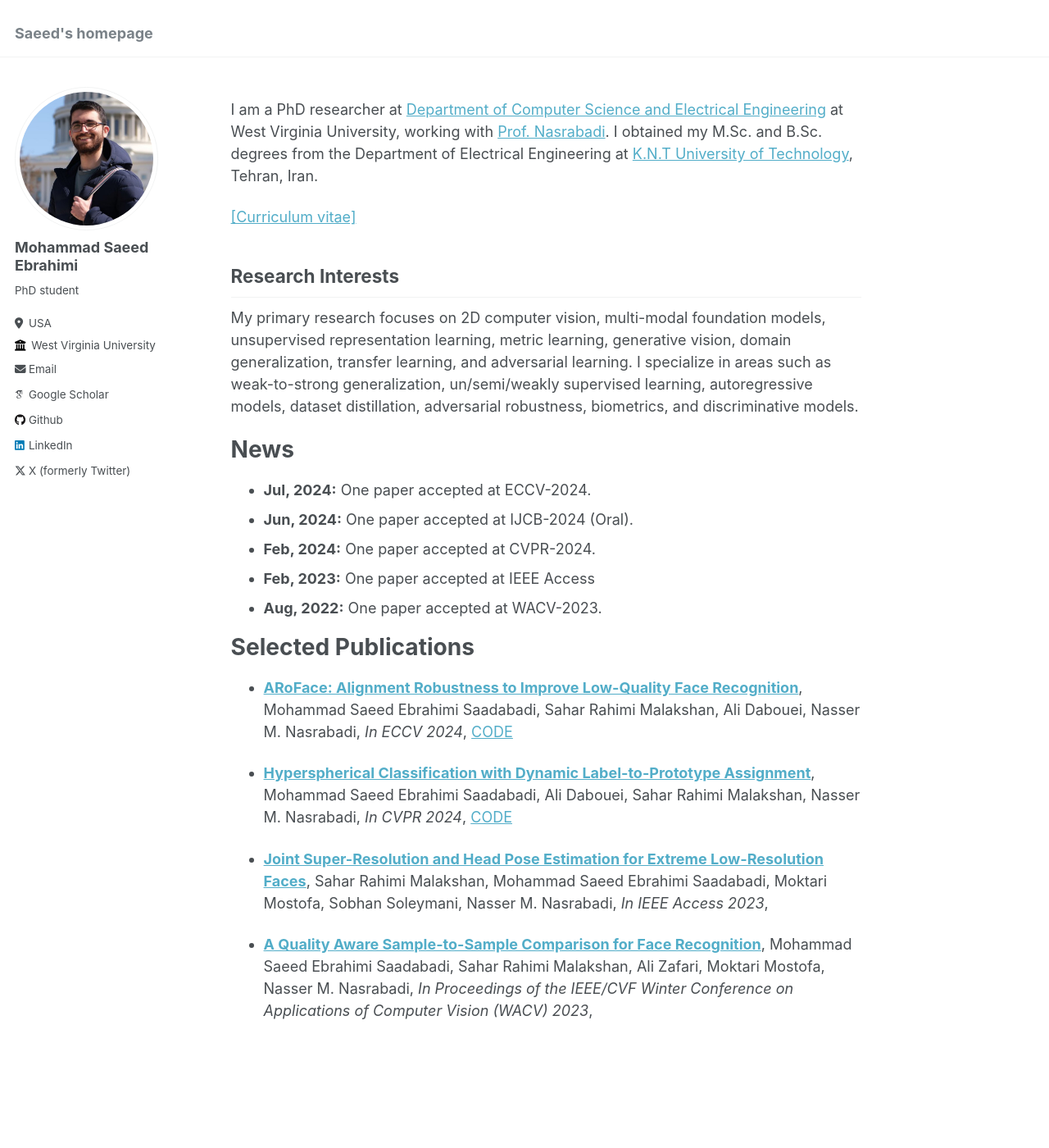
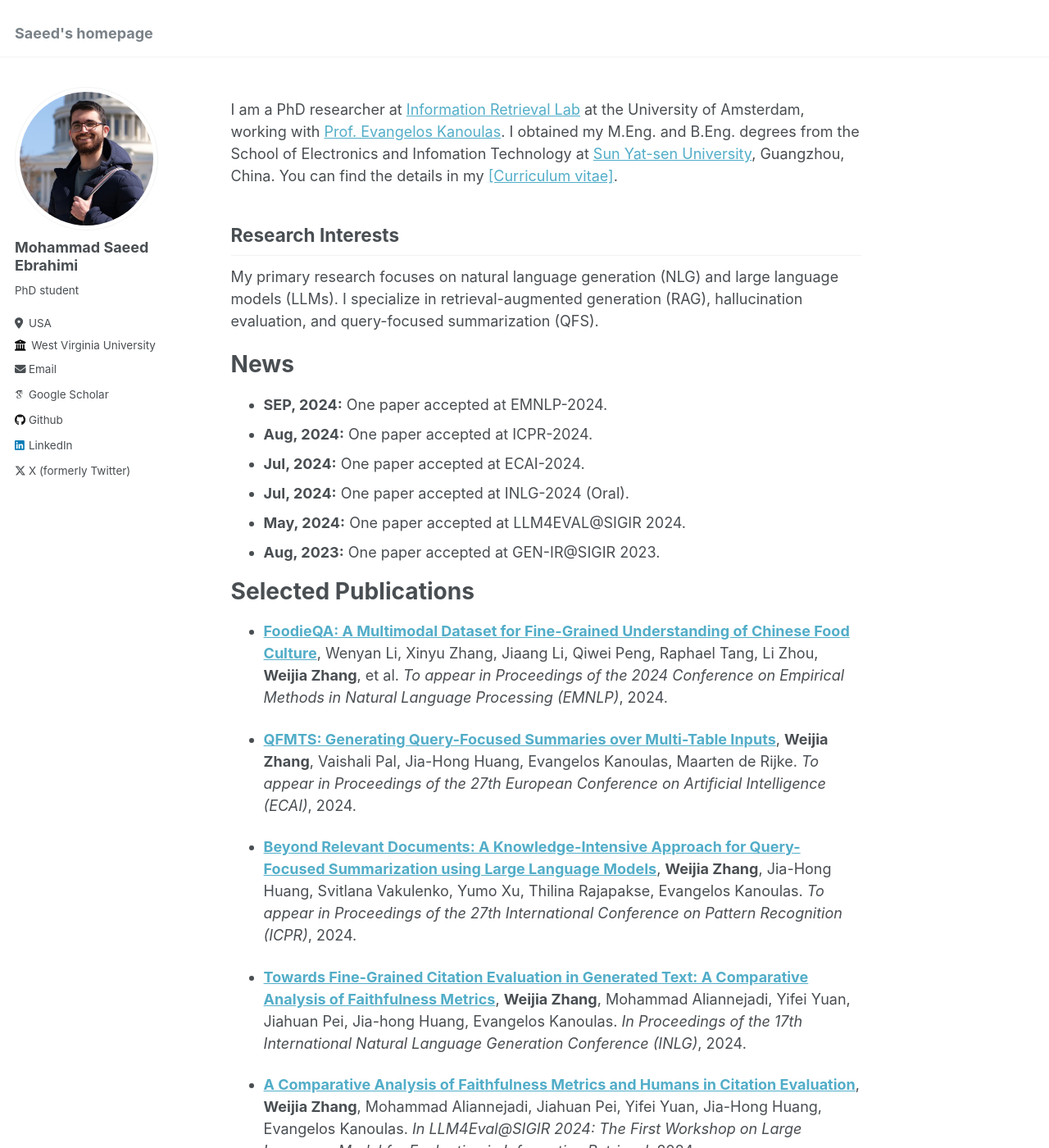
Before and after one commit to wjzhang392/wjzhang392.github.io, a Jekyll site: the page built from _pages/about.md, in a window 1280 px wide and 1400 px high. Shown: the whole window at 82% size. Built offline with Jekyll 4.4.1, drawn with Linux system fonts in a browser that asks for light colours; some web fonts are replaced; some of the changed text lies outside the part shown.

Commit message:
first commit

```diff
--- a/_pages/about.md
+++ b/_pages/about.md
@@ -6,40 +6,49 @@ redirect_from:
   - /about/
   - /about.html
 ---
-I am a PhD researcher at [Department of Computer Science and Electrical Engineering](https://lcsee.statler.wvu.edu/) at West Virginia University, working with [Prof. Nasrabadi](https://ep.jhu.edu/faculty/nasser-nasrabadi/). I obtained my M.Sc. and B.Sc. degrees from the Department of Electrical Engineering at [K.N.T University of Technology](https://en.kntu.ac.ir/), Tehran, Iran.
-
-
-[\[Curriculum vitae\]](files/cv.pdf)
+I am a PhD researcher at [Information Retrieval Lab](https://irlab.science.uva.nl/) at the University of Amsterdam, working with [Prof. Evangelos Kanoulas](https://staff.fnwi.uva.nl/e.kanoulas/). I obtained my M.Eng. and B.Eng. degrees from the School of Electronics and Infomation Technology at [Sun Yat-sen University](https://www.sysu.edu.cn/sysuen/), Guangzhou, China. You can find the details in my [\[Curriculum vitae\]](../files/cv.pdf).
 
 Research Interests
 ----
 
-My primary research focuses on 2D computer vision, multi-modal foundation models, unsupervised representation learning, metric learning, generative vision, domain generalization, transfer learning, and adversarial learning. I specialize in areas such as weak-to-strong generalization, un/semi/weakly supervised learning, autoregressive models, dataset distillation, adversarial robustness, biometrics, and discriminative models.
+My primary research focuses on natural language generation (NLG) and large language models (LLMs). I specialize in retrieval-augmented generation (RAG), hallucination evaluation, and query-focused summarization (QFS).
 
 
 News
 ======
-- **Jul, 2024:** One paper accepted at ECCV-2024.
-- **Jun, 2024:** One paper accepted at IJCB-2024 (Oral).
-- **Feb, 2024:** One paper accepted at CVPR-2024.
-- **Feb, 2023:** One paper accepted at IEEE Access
-- **Aug, 2022:** One paper accepted at WACV-2023.
+- **SEP, 2024:** One paper accepted at EMNLP-2024.
+- **Aug, 2024:** One paper accepted at ICPR-2024.
+- **Jul, 2024:** One paper accepted at ECAI-2024.
+- **Jul, 2024:** One paper accepted at INLG-2024 (Oral).
+- **May, 2024:** One paper accepted at LLM4EVAL@SIGIR 2024.
+- **Aug, 2023:** One paper accepted at GEN-IR@SIGIR 2023.
 
 Selected Publications
 ======
 
-- [**ARoFace: Alignment Robustness to Improve Low-Quality Face Recognition**](https://arxiv.org/abs/2407.14972),
-Mohammad Saeed Ebrahimi Saadabadi, Sahar Rahimi Malakshan, Ali Dabouei, Nasser M. Nasrabadi,
-_In ECCV 2024_, [CODE](https://github.com/msed-Ebrahimi/ARoFace)
+- [**FoodieQA: A Multimodal Dataset for Fine-Grained Understanding of Chinese Food Culture**](https://arxiv.org/abs/2406.11030),
+Wenyan Li, Xinyu Zhang, Jiaang Li, Qiwei Peng, Raphael Tang, Li Zhou, **Weijia Zhang**, et al.
+_To appear in Proceedings of the 2024 Conference on Empirical Methods in Natural Language Processing (EMNLP)_, 2024.
 
-- [**Hyperspherical Classification with Dynamic Label-to-Prototype Assignment**](https://arxiv.org/abs/2403.16937),
-Mohammad Saeed Ebrahimi Saadabadi, Ali Dabouei, Sahar Rahimi Malakshan, Nasser M. Nasrabadi,
-_In CVPR 2024_, [CODE](https://github.com/msed-Ebrahimi/DL2PA_CVPR24)
+- [**QFMTS: Generating Query-Focused Summaries over Multi-Table Inputs**](https://arxiv.org/abs/2405.05109),
+**Weijia Zhang**, Vaishali Pal, Jia-Hong Huang, Evangelos Kanoulas, Maarten de Rijke. _To appear in Proceedings of the 27th European Conference on Artificial Intelligence (ECAI)_, 2024.
 
-- [**Joint Super-Resolution and Head Pose Estimation for Extreme Low-Resolution Faces**](https://ieeexplore.ieee.org/stamp/stamp.jsp?arnumber=10034761),
-Sahar Rahimi Malakshan, Mohammad Saeed Ebrahimi Saadabadi, Moktari Mostofa, Sobhan Soleymani, Nasser M. Nasrabadi,
-_In IEEE Access 2023_,
+- [**Beyond Relevant Documents: A Knowledge-Intensive Approach for Query-Focused Summarization using Large Language Models**](https://arxiv.org/abs/2408.10357),
+**Weijia Zhang**, Jia-Hong Huang, Svitlana Vakulenko, Yumo Xu, Thilina Rajapakse, Evangelos Kanoulas.
+_To appear in Proceedings of the 27th International Conference on Pattern Recognition (ICPR)_, 2024.
 
-- [**A Quality Aware Sample-to-Sample Comparison for Face Recognition**](https://openaccess.thecvf.com/content/WACV2023/html/Saadabadi_A_Quality_Aware_Sample-to-Sample_Comparison_for_Face_Recognition_WACV_2023_paper.html),
-Mohammad Saeed Ebrahimi Saadabadi, Sahar Rahimi Malakshan, Ali Zafari, Moktari Mostofa, Nasser M. Nasrabadi,
-_In Proceedings of the IEEE/CVF Winter Conference on Applications of Computer Vision (WACV) 2023_,
+- [**Towards Fine-Grained Citation Evaluation in Generated Text: A Comparative Analysis of Faithfulness Metrics**](https://aclanthology.org/2024.inlg-main.35/),
+**Weijia Zhang**, Mohammad Aliannejadi, Yifei Yuan, Jiahuan Pei, Jia-hong Huang, Evangelos Kanoulas. _In Proceedings of the 17th International Natural Language Generation Conference (INLG)_, 2024.
+
+- [**A Comparative Analysis of Faithfulness Metrics and Humans in Citation Evaluation**](https://arxiv.org/abs/2408.10357),
+**Weijia Zhang**, Mohammad Aliannejadi, Jiahuan Pei, Yifei Yuan, Jia-Hong Huang, Evangelos Kanoulas.
+_In LLM4Eval@SIGIR 2024: The First Workshop on Large Language Model for Evaluation in Information Retrieval_, 2024.
+
+- [**Tackling Query-Focused Summarization as A Knowledge-Intensive Task: A Pilot Study**](https://arxiv.org/abs/2408.10357),
+**Weijia Zhang**, Svitlana Vakulenko, Thilina Rajapakse, Yumo Xu, Evangelos Kanoulas.
+_In Gen-IR@SIGIR 2023: The First Workshop on Generative Information Retrieval_, 2023.
+
+
+- [**A deep neural information fusion architecture for textual network embeddings**](https://aclanthology.org/D19-1476/),
+Zenan Xu, Qinliang Su, Xiaojun Quan, **Weijia Zhang**.
+_In Proceedings of the 2019 Conference on Empirical Methods in Natural Language Processing and the 9th International Joint Conference on Natural Language Processing (EMNLP-IJCNLP)_, 2019.
```
Also changed, not shown: 7 other files.
